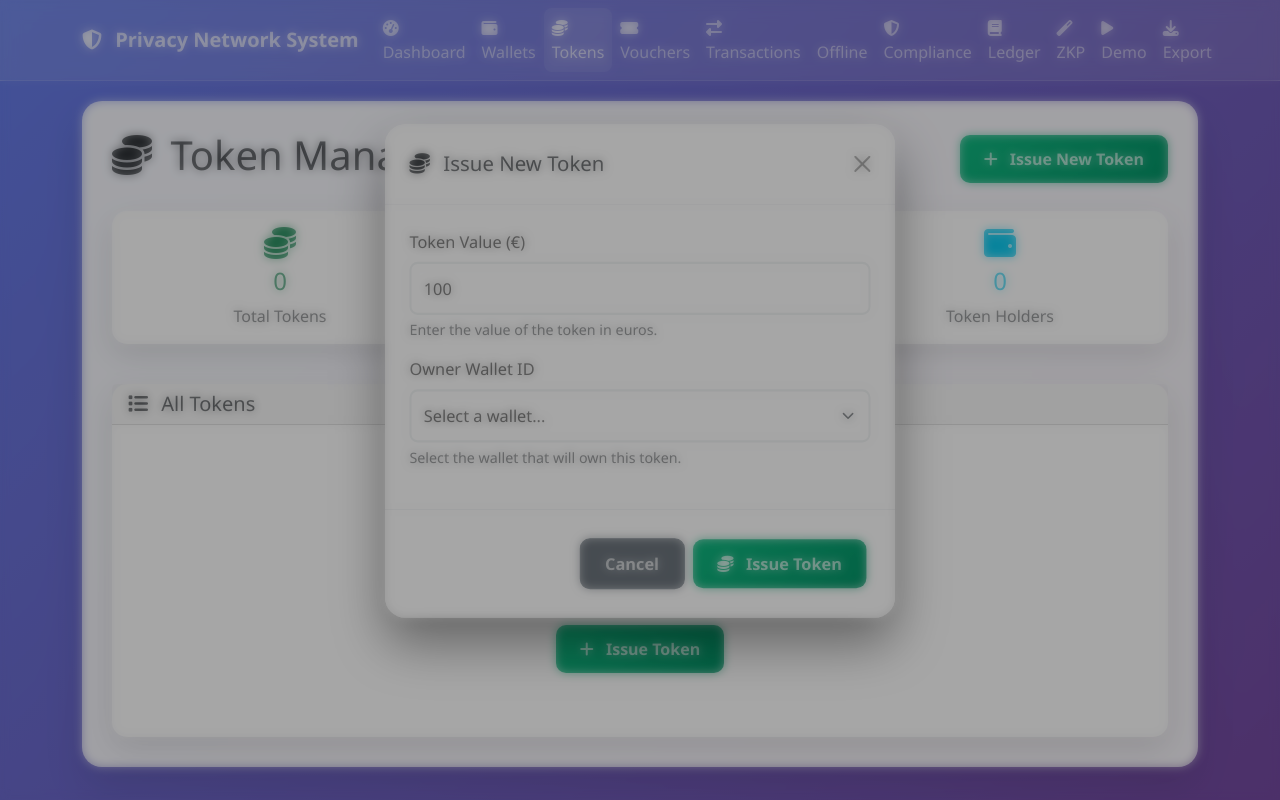
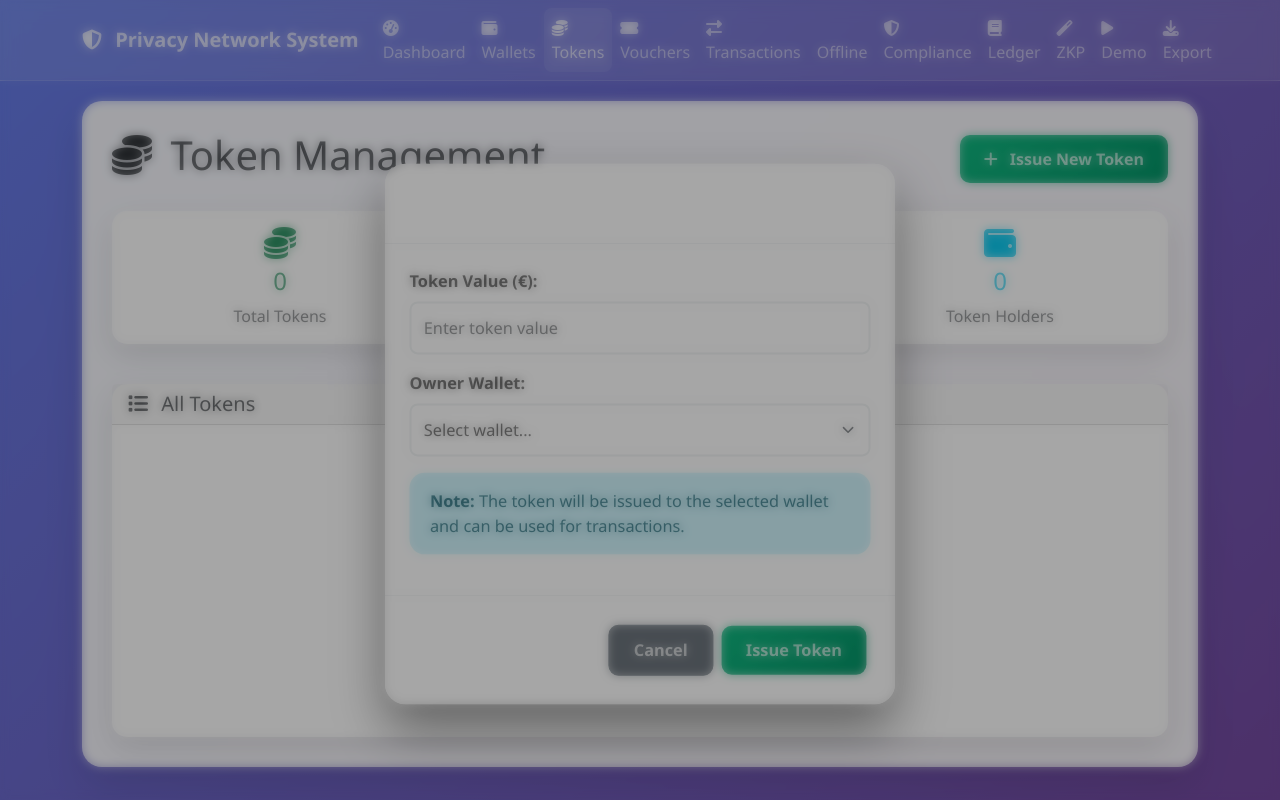
Before and after one commit to eraldo6/pns, a Flask app: page /tokens in a window 1280 px wide, after a click on "Issue New Token". Run offline with Flask 3, Linux system fonts and the light colour scheme; some libraries are stand-ins or nearby versions.

Commit message:
Fix modal forms and offline icon

```diff
--- a/ui/templates/base.html
+++ b/ui/templates/base.html
@@ -108,13 +108,13 @@
         }
 
         .modal {
-            z-index: 1050 !important;
+            z-index: 1055 !important;
         }
 
         /* Ensure modal content is prominent and properly styled */
         .modal-content {
             position: relative;
-            z-index: 1051 !important;
+            z-index: 1056 !important;
             background-color: white !important;
             border: none !important;
             border-radius: 20px !important;
@@ -178,11 +178,6 @@
 
         .modal.show .modal-dialog {
             transform: translate(0, 0) scale(1) !important;
-        }
-            border: none;
-            border-radius: 10px;
-            padding: 12px 24px;
-            font-weight: 600;
         }
 
         .btn-danger {
--- a/ui/templates/tokens.html
+++ b/ui/templates/tokens.html
@@ -103,55 +103,12 @@
                     <i class="fas fa-coins fa-3x text-muted mb-3"></i>
                     <h5 class="text-muted">No Tokens Found</h5>
                     <p class="text-muted">Issue your first token to get started.</p>
-                    <button class="btn btn-success" onclick="issueToken()">
+                    <button class="btn btn-success" data-bs-toggle="modal" data-bs-target="#issueTokenModal">
                         <i class="fas fa-plus me-2"></i>
                         Issue Token
                     </button>
                 </div>
                 {% endif %}
-            </div>
-        </div>
-    </div>
-</div>
-
-<!-- Issue Token Modal -->
-<div class="modal fade" id="issueTokenModal" tabindex="-1">
-    <div class="modal-dialog">
-        <div class="modal-content">
-            <div class="modal-header">
-                <h5 class="modal-title">
-                    <i class="fas fa-coins me-2"></i>
-                    Issue New Token
-                </h5>
-                <button type="button" class="btn-close" data-bs-dismiss="modal"></button>
-            </div>
-            <div class="modal-body">
-                <form id="issueTokenForm">
-                    <div class="mb-3">
-                        <label for="tokenValue" class="form-label">Token Value (€)</label>
-                        <input type="number" class="form-control" id="tokenValue" value="100" min="1" step="0.01" required>
-                        <div class="form-text">Enter the value of the token in euros.</div>
-                    </div>
-                    <div class="mb-3">
-                        <label for="tokenOwner" class="form-label">Owner Wallet ID</label>
-                        <select class="form-select" id="tokenOwner" required>
-                            <option value="">Select a wallet...</option>
-                            {% for wallet in wallets %}
-                            <option value="{{ wallet.wallet_id }}">
-                                {{ wallet.wallet_id }} (€{{ wallet.token_balance }})
-                            </option>
-                            {% endfor %}
-                        </select>
-                        <div class="form-text">Select the wallet that will own this token.</div>
-                    </div>
-                </form>
-            </div>
-            <div class="modal-footer">
-                <button type="button" class="btn btn-secondary" data-bs-dismiss="modal">Cancel</button>
-                <button type="button" class="btn btn-success" onclick="confirmIssueToken()">
-                    <i class="fas fa-coins me-2"></i>
-                    Issue Token
-                </button>
             </div>
         </div>
     </div>
@@ -208,7 +165,7 @@
             </div>
             <div class="modal-footer">
                 <button type="button" class="btn btn-secondary" data-bs-dismiss="modal">Cancel</button>
-                <button type="button" class="btn btn-success" onclick="testTokenCreation()">Issue Token</button>
+                <button type="button" class="btn btn-success" onclick="confirmIssueToken(event)">Issue Token</button>
             </div>
         </div>
     </div>
@@ -218,14 +175,6 @@
 
 {% block extra_js %}
 <script>
-    function testTokenCreation() {
-        alert('Token button clicked! Function is working.');
-        console.log('testTokenCreation called');
-
-        // Now call the actual function
-        confirmIssueToken();
-    }
-
     function confirmIssueToken(event) {
         const value = document.getElementById('tokenValue').value;
         const ownerWalletId = document.getElementById('tokenOwner').value;
```
Also changed, not shown: ui/templates/offline.html (+4 -3 lines), ui/templates/vouchers.html (+2 -10 lines), ui/templates/wallets.html (+1 -35 lines).
